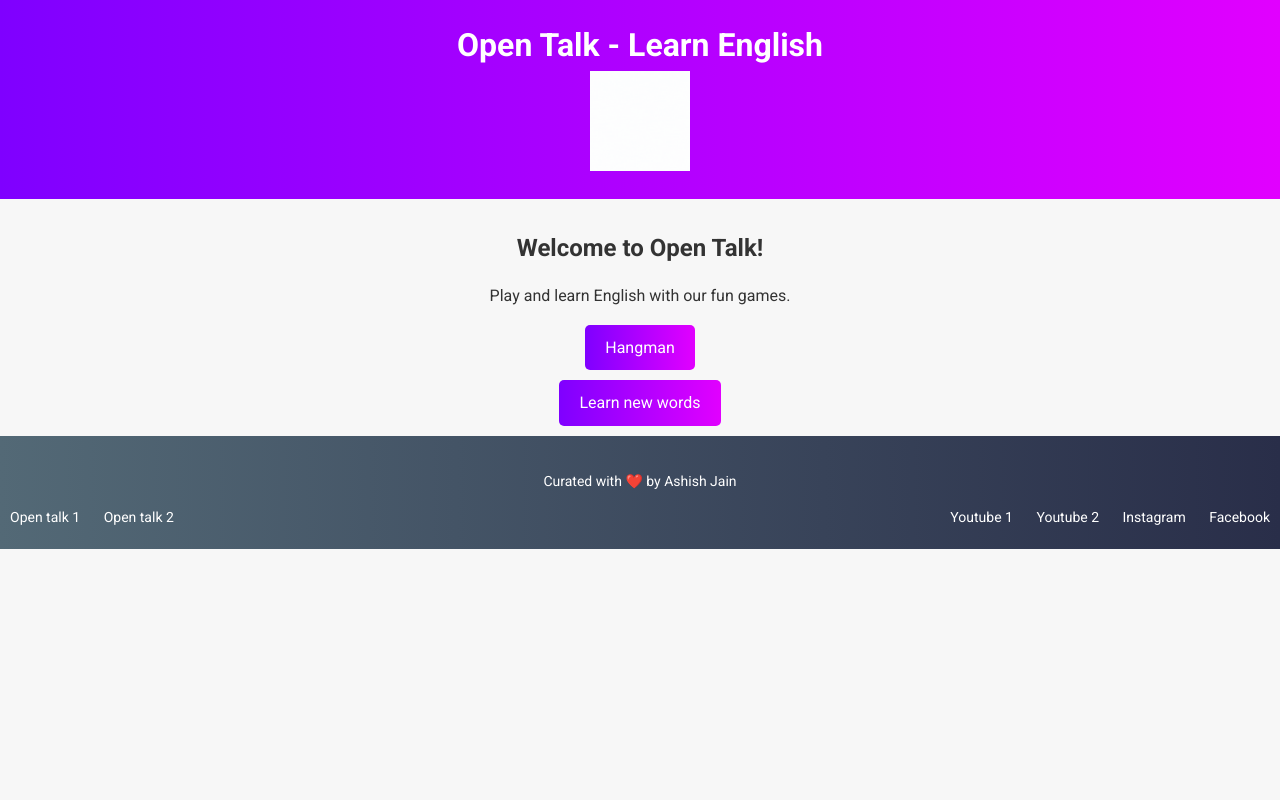
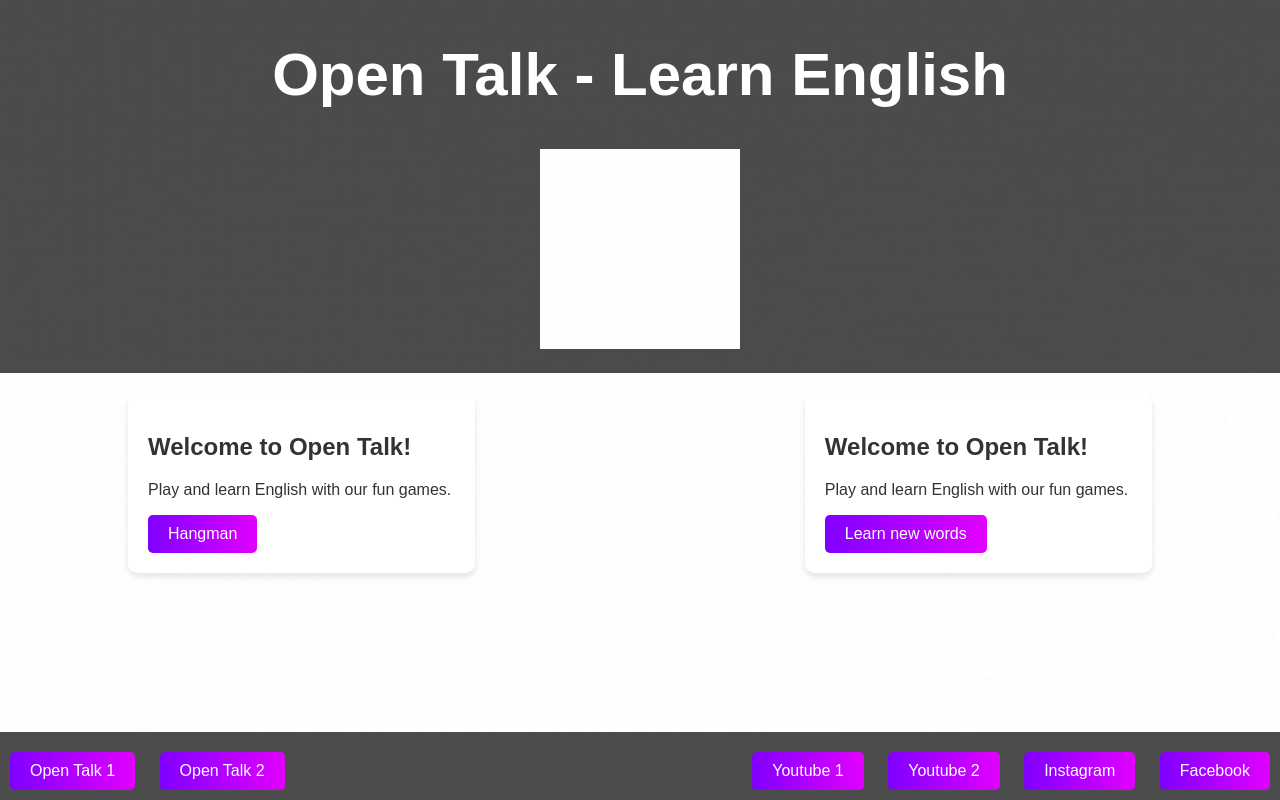
Before and after one commit to Ashish-jain0/AshishJain.github.io, a plain HTML site: page index.html in a window 1280 px wide. Drawn offline with Linux system fonts and the light colour scheme.

Commit message:
Update index.html

```diff
--- a/index.html
+++ b/index.html
@@ -3,56 +3,50 @@
 <head>
     <meta charset="UTF-8">
     <meta name="viewport" content="width=device-width, initial-scale=1.0">
-    <title>Open Talk </title>
+    <title>Open Talk</title>
     <link href="https://fonts.googleapis.com/css2?family=Roboto:wght@400;700&display=swap" rel="stylesheet">
     <style>
         body {
-            font-family: 'Roboto', sans-serif;
-            background-color: #f7f7f7;
-            color: #333;
+            font-family: 'Arial', sans-serif;
             margin: 0;
             padding: 0;
-            line-height: 1.6;
+            background-image: url('company_logo.gif');
+            background-size: cover;
+            background-repeat: no-repeat;
+            color: #ffffff;
         }
+
+        .container {
+            width: 80%;
+            margin: auto;
+        }
+
         header {
-            background: linear-gradient(to right, #7F00FF, #E100FF);
-            color: #fff;
+            background-color: rgba(0, 0, 0, 0.7);
             text-align: center;
             padding: 20px 0;
-            margin-bottom: 30px;
         }
-        h1, h2, h3 {
-            margin: 0;
-            font-weight: 700;
+
+        header img {
+            width: 200px; /* Adjust logo size */
+            height: auto;
         }
-        .container {
-            max-width: 800px;
-            margin: 0 auto;
-            padding: 0 20px;
-            text-align: center;
+
+        h1 {
+            font-size: 60px;
+            margin-top: 20px;
+            color: #ffffff;
         }
-        footer {
-            background: linear-gradient(to right, #536976, #292E49);
-            color: #fff;
-            text-align: center;
+
+        main {
             padding: 20px 0;
-            font-size: 14px;
-            position: relative; /* Change absolute to relative */
-            width: 100%;
         }
-        .footer-links {
+
+        section#games {
             display: flex;
             justify-content: space-between;
-            margin-top: 10px;
         }
-        .footer-links a {
-            color: #fff;
-            text-decoration: none;
-            margin: 0 10px;
-        }
-        a:hover {
-            color: #eee;
-        }
+
         .btn {
             display: inline-block;
             padding: 10px 20px;
@@ -64,42 +58,81 @@
             transition: background 0.3s;
             text-decoration: none;
         }
+
         .btn:hover {
             background: linear-gradient(to right, #6A00B6, #AD00FF);
         }
-        .game-link {
-            display: block;
-            margin-bottom: 10px;
+
+        .game {
+            width: 30%;
+            background-color: rgba(255, 255, 255, 0.9);
+            border-radius: 10px;
+            box-shadow: 0 4px 6px rgba(0, 0, 0, 0.1);
+            padding: 20px;
+            margin-bottom: 20px;
+            color: #333333;
+        }
+
+        footer {
+            background-color: rgba(0, 0, 0, 0.7);
+            text-align: center;
+            padding: 10px 0;
+            position: fixed;
+            width: 100%;
+            bottom: 0;
+        }
+
+        .footer-links {
+            display: flex;
+            justify-content: space-between;
+            margin-top: 10px;
+        }
+
+        .footer-links a {
+            color: #fff;
+            text-decoration: none;
+            margin: 0 10px;
+        }
+
+        .footer-links a:hover {
+            text-decoration: underline;
         }
     </style>
 </head>
 <body>
     <header>
-        <h1 class="blurry-underline"> Open Talk - Learn English</h1>
-        <img src="company_logo.gif" alt="Open Talk Logo" width="100">
+        <h1>Open Talk - Learn English</h1>
+        <img src="company_logo.gif" alt="Open Talk Logo">
     </header>
+
+    <main>
         <div class="container">
-        <h2 class="blurry-underline">Welcome to Open Talk!</h2>
+            <section id="games">
+                <div class="game">
+                    <h2>Welcome to Open Talk!</h2>
                     <p>Play and learn English with our fun games.</p>
-        <div class="game-link">
                     <a href="hangman.html" class="btn">Hangman</a>
                 </div>
-        <div class="game-link">
+                <div class="game">
+                    <h2>Welcome to Open Talk!</h2>
+                    <p>Play and learn English with our fun games.</p>
                     <a href="word_association.html" class="btn">Learn new words</a>
                 </div>
+            </section>
         </div>
+    </main>
+
     <footer>
-        <p>Curated with ❤️ by Ashish Jain</p>
         <div class="footer-links">
             <div class="left-links">
-                <a href="https://play.google.com/store/apps/details?id=com.pratik.pansare">Open talk 1</a>
-                <a href="https://play.google.com/store/apps/details?id=com.pratik.pansare_">Open talk 2</a>
+                <a href="https://play.google.com/store/apps/details?id=com.pratik.pansare" class="btn">Open Talk 1</a>
+                <a href="https://play.google.com/store/apps/details?id=com.pratik.pansare_" class="btn">Open Talk 2</a>
             </div>
             <div class="right-links">
-                <a href="https://www.youtube.com/@ashishjain88978">Youtube 1</a>
-                <a href="https://www.youtube.com/@OpenTalk-di5ck">Youtube 2</a>
-                <a href="https://www.instagram.com/ashish_jain8897?igsh=anc1aG4wY2wxNDd0">Instagram</a>
-                <a href="https://www.facebook.com/AshishJain.008?mibextid=ZbWKwL">Facebook</a>
+                <a href="https://www.youtube.com/@ashishjain88978" class="btn">Youtube 1</a>
+                <a href="https://www.youtube.com/@OpenTalk-di5ck" class="btn">Youtube 2</a>
+                <a href="https://www.instagram.com/ashish_jain8897?igsh=anc1aG4wY2wxNDd0" class="btn">Instagram</a>
+                <a href="https://www.facebook.com/AshishJain.008?mibextid=ZbWKwL" class="btn">Facebook</a>
             </div>
         </div>
     </footer>
```
Lines whose indentation alone changed are shown as unchanged.
